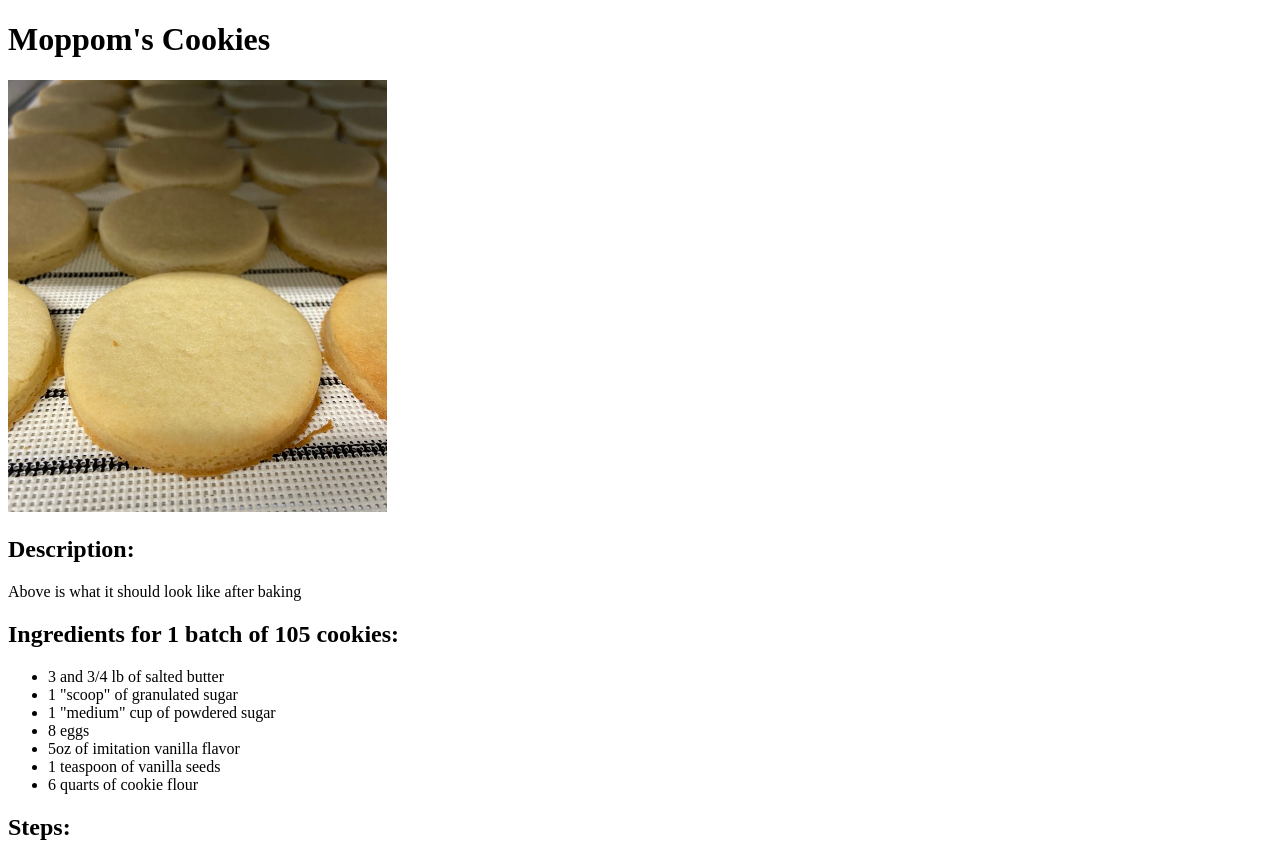
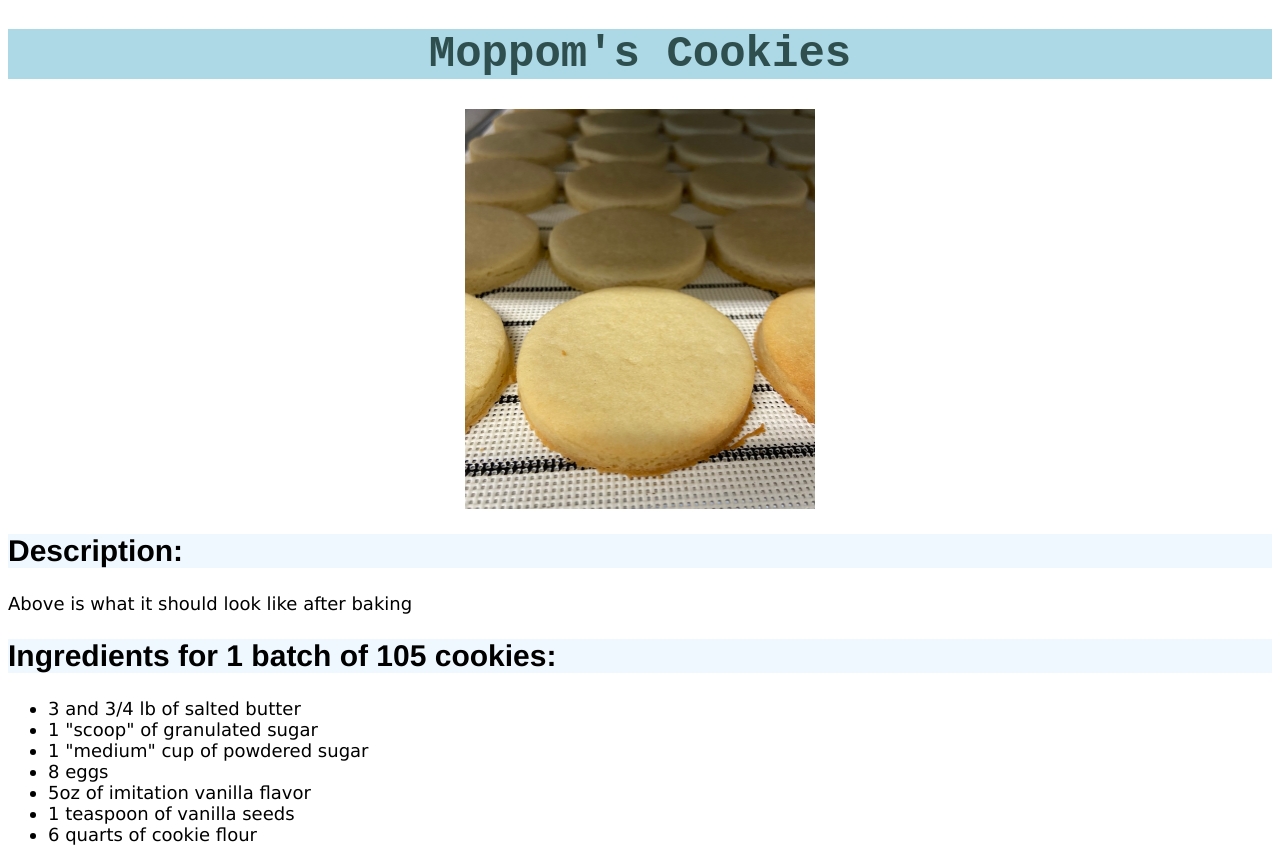
Before and after one commit to ticmyvom/odin-recipes, a plain HTML site: page recipes/cookie.html in a window 1280 px wide. Shown: the top 848 px of the page. Drawn offline with Linux system fonts and the light colour scheme.

Commit message:
Add some css styling to the site

```diff
--- a/recipes/cookie.html
+++ b/recipes/cookie.html
@@ -3,12 +3,13 @@
     <head>
         <meta charset="utf-8">
         <title>Cookies Recipe</title>
+        <link rel="stylesheet" href="../style.css">
     </head>
     <body>
         <h1 id="header">Moppom's Cookies</h1>
         <img src="../img/cookies.jpg" alt="an image of cookies" width="30%" height="30%">
         <h2>Description:</h3>
-        <p>Above is what it should look like after baking</p>
+        <p class="description">Above is what it should look like after baking</p>
         <h2>Ingredients for 1 batch of 105 cookies:</h3>
         <ul>
             <li>3 and 3/4 lb of salted butter</li>
--- /dev/null
+++ b/style.css
@@ -0,0 +1,34 @@
+#header{
+    background-color: lightblue;
+    text-align: center;
+    color: darkslategray;
+    font-size: 44px;
+    font-family: "Courier New", sans-serif;
+}
+
+.dishes {
+    text-align: center;
+    background-color: lightblue;
+    font-family: 'Lucida Sans', 'Lucida Sans Regular', 'Lucida Grande', 'Lucida Sans Unicode', Geneva, Verdana, sans-serif;
+}
+
+img {
+    height: 400px;
+    width: auto;
+    text-align: center;
+    margin-left: auto;
+    margin-right: auto;
+    display: block;
+}
+
+h2 {
+    background-color: aliceblue;
+    font-size: 30px;
+    font-family: 'Franklin Gothic Medium', 'Arial Narrow', Arial, sans-serif;
+}
+
+.description,
+li {
+    font-size: 18px;
+    font-family: Verdana, Geneva, Tahoma, sans-serif;
+}
```
Also changed, not shown: index.html (+9 -5 lines), recipes/padthai.html (+2 -1 lines), recipes/sushi-bake.html (+2 -1 lines).
